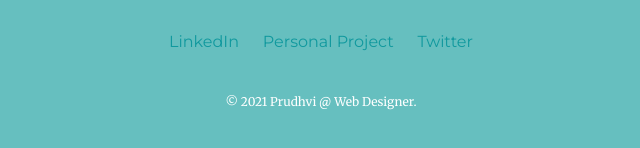
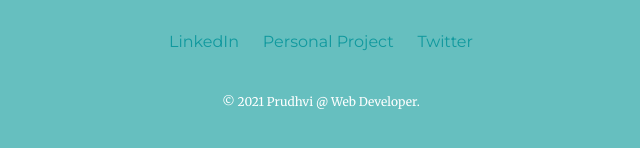
Before and after one commit to prudhvi0215/cv6, a plain HTML site: page index.html in a window 1280 px wide. Shown: the part 3140-3288 px from the top of the page, 319-959 px from the left. Drawn offline with Linux system fonts and the light colour scheme.

Commit message:
Final Update of cv

```diff
--- a/index.html
+++ b/index.html
@@ -67,7 +67,7 @@
       <a class="footer-link" href="https://www.linkedin.com/in/prudhvi-raj-134001191">LinkedIn</a>
       <a href="http://stormy-woodland-86345.herokuapp.com/">Personal Project</a>
       <a class="footer-link" href="https://twitter.com/Prudhvi68694545?s=08">Twitter</a>
-      <p class="copyright">© 2021 Prudhvi @ Web Designer.</p>
+      <p class="copyright">© 2021 Prudhvi @ Web Developer.</p>
     </div>
 
 
```
